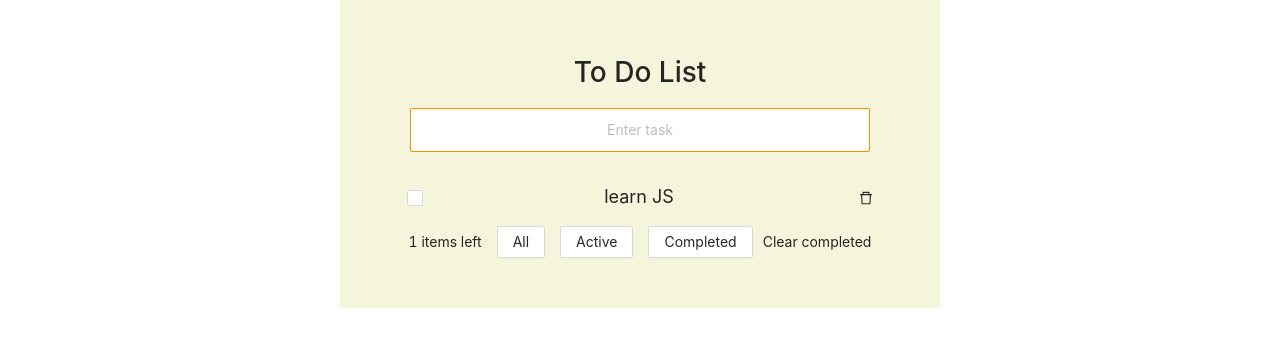
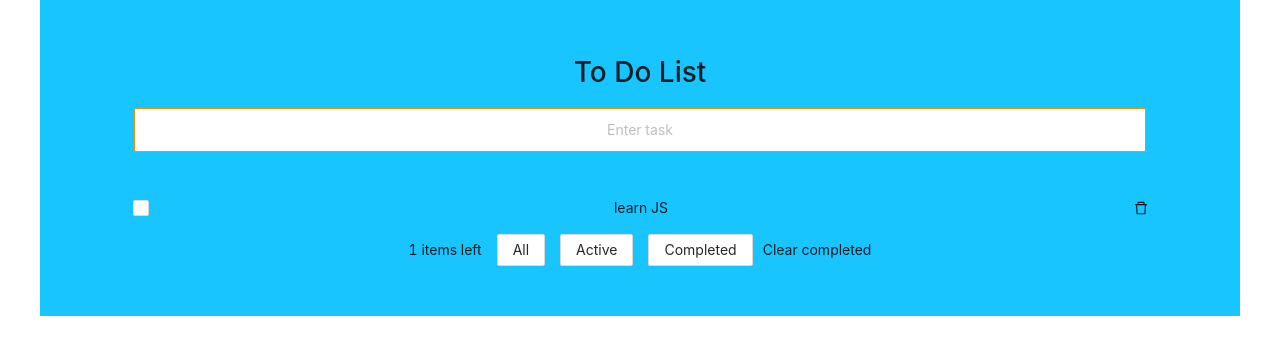
Before and after one commit to Yojuks/my-todolist, a React (Create React App) app: page / in a window 1280 px wide. Shown: the top 354 px of the page. Built offline with nearby package versions, Linux system fonts and the light colour scheme.

Commit message:
Added last commit

```diff
--- a/src/Component/CreateTasks/CreateTasks.js
+++ b/src/Component/CreateTasks/CreateTasks.js
@@ -16,7 +16,6 @@ class CreateTasks extends Component {
         },
       ],
       inputValue: "",
-      // filter: 'all',
       filter: null
     };
   }
@@ -49,27 +48,27 @@ class CreateTasks extends Component {
     });
   };
 
-  updateTask = (task) => {
-    const newMainObject = [...this.state.tasks]
-
-    newMainObject.forEach((t) => {
-      if (t.id === task.id) {
-        t.isDone = task.isDone
-        return
-      }
+  updateTask = (task, id) => {
+    console.log(task, id)
+    // const newMainObject = [...this.state.tasks]
+    // newMainObject.forEach((t) => {
+    //   if (t.id === task.id) {
+    //     t.isDone = task.isDone
+    //   }
 
       this.setState({
-        tasks: newMainObject
+        tasks: this.state.tasks.map(item => {
+          if (item.id === id) {
+            return ({
+              ...item,
+              ...task
+            })
+          }
+          return {...item}
+        })
       })
-    })
-  };
+  }
 
-  // changeFilter(filterValue) {
-  //   console.log(filterValue);
-  //   this.setState({
-  //     filter: filterValue
-  //   })
-  // }
   changeFilter = (filterValue) => {
     console.log(filterValue);
     this.setState({
@@ -110,13 +109,12 @@ class CreateTasks extends Component {
         <div className="tasks">
           {tasks.map((item) => {
             return (
-
                 <Task task={item}
+                  {...item}
                   key={item.id}
                   deleteTask={this.deleteTask}
                   updateTask={this.updateTask}
                 />
-
             );
           })}
         </div>
--- a/src/Component/CreateTasks/Task.js
+++ b/src/Component/CreateTasks/Task.js
@@ -1,12 +1,15 @@
 import React, { Component } from "react";
-import { Checkbox } from "antd";
-import { DeleteOutlined } from '@ant-design/icons';
+import { Checkbox, Input } from "antd";
+import { DeleteOutlined } from "@ant-design/icons";
 import "antd/dist/antd.css";
 
 class Task extends Component {
   constructor(props) {
     super(props);
-
+    this.state = {
+      active: false,
+      title: props.task.title
+    };
     this.parentDeleteCallback = props.deleteTask;
     this.parentUpdateCallback = props.updateTask;
   }
@@ -15,46 +18,83 @@ class Task extends Component {
     this.parentDeleteCallback(this.props.task.id);
   };
 
-  updateTask = () => {
-    var task = {
-        ...this.props.task
-    }
-    task.isDone = !task.isDone
-    this.parentUpdateCallback(task);
-  };
+  render() {
+    const { tasks, filter } = this.props;
 
-  render() {
-    const {tasks, filter} = this.props
-
-    let filteredTasks = []
-    console.log(filteredTasks);
-    if (filter === 'all') filteredTasks = tasks
-    if (filter === 'active') filteredTasks = tasks.filter((task) => !task.isDone)
-    if (filter === 'completed') filteredTasks = tasks.filter((task) => task.isDone)
+    let filteredTasks = [];
+    if (filter === "all") filteredTasks = tasks;
+    if (filter === "active")
+      filteredTasks = tasks.filter((task) => !task.isDone);
+    if (filter === "completed")
+      filteredTasks = tasks.filter((task) => task.isDone);
 
     return (
       <div className="task">
         <div>
           <Checkbox
-              // className='checkbox'
-              type="checkbox"
-              defaultChecked={this.props.checked}
-              onClick={this.updateTask}
-            />
+            type="checkbox"
+            defaultChecked={false}
+            checked={this.props.task.isDone}
+            onChange={(e) => {
+              this.props.updateTask({isDone: e.target.checked}, this.props.task.id)
+            }}
+          />
         </div>
-        <div>
-          <p>
-            <input type="text" value={this.props.task.title}
+        <div className='div-before-span'>
+          {this.state.active ? (
+            <Input
+              type="text"
+              value={ this.state.title }
+              // disabled={true}
               checked={this.props.task.isDone}
-              className={this.props.task.isDone ? "task-input is-done" : "task-input"}
-              onChange={(e) => {this.props.updateTask(e.target.value)}}
-            />
-            <span className="close" onClick={this.deleteTask}>
-              <DeleteOutlined color='red'/>
+              className={
+                this.props.task.isDone ? "task-input is-done" : "task-input color-red"
+            }
+            onBlur={(e) => {
+              this.props.updateTask({
+                title: e.target.value
+              }, this.props.task.id)
+              this.setState({
+                ...this.state,
+                active: false
+              })
+            }}
+
+            onPressEnter={(e) => {
+              this.props.updateTask({
+                title: e.target.value
+              }, this.props.task.id)
+              this.setState({
+                ...this.state,
+                active: false
+              })
+            }}
+            onChange={(e) => {
+              this.setState({
+                ...this.state,
+                title: e.target.value
+              })
+            }}
+          />
+          ) : (
+            <span className='input-span'
+              onClick={() => {
+                this.setState({
+                  ...this.state,
+                  active: true
+                })
+              }}
+            >
+              {
+                this.props.task.title
+              }
             </span>
-          </p>
+          )}
+
+          <span className="close" onClick={this.deleteTask}>
+            <DeleteOutlined color="red" />
+          </span>
         </div>
-
       </div>
     );
   }
--- a/src/index.css
+++ b/src/index.css
@@ -1,12 +1,13 @@
 .wrapper {
   margin: 0 auto;
   padding: 50px;
-  background-color: beige;
-  width: 600px;
+  background-color: #19c5ff;
   display: flex;
   justify-content: center;
   align-items: center;
   flex-direction: column;
+  min-width: 400px;
+  max-width: 1200px;
 }
 .wrapper > input {
   border: 1px solid #ff8c00;
@@ -20,9 +21,11 @@
   display: flex;
   align-items: center;
   justify-content: space-around;
+  padding: 15px;
+  width: 100%;
 }
 p .task-input {
-  background-color: beige;
+  background-color: #19c5ff;
   border: none;
   font-size: 18px;
   width: 400px;
@@ -38,7 +41,7 @@ p .task-input {
 }
 
 .task .ant-checkbox-wrapper {
-  margin-bottom: 70%;
+  /* margin-bottom: 70%; */
 }
 .buttons Button {
   margin-left: 15px;
@@ -58,3 +61,23 @@ p .task-input {
 .ant-input {
   width: 92%;
 }
+.div-before-span{
+  width: 100%;
+  text-align: center;
+  display: flex;
+}
+.input-span {
+  text-align: center;
+  width: 100%;
+
+}
+
+.tasks {
+  width: 95%;
+}
+
+.div-before-span .color-red {
+  text-align: center;
+  height: 20px;
+  background-color: #19c5ff;
+}
```
